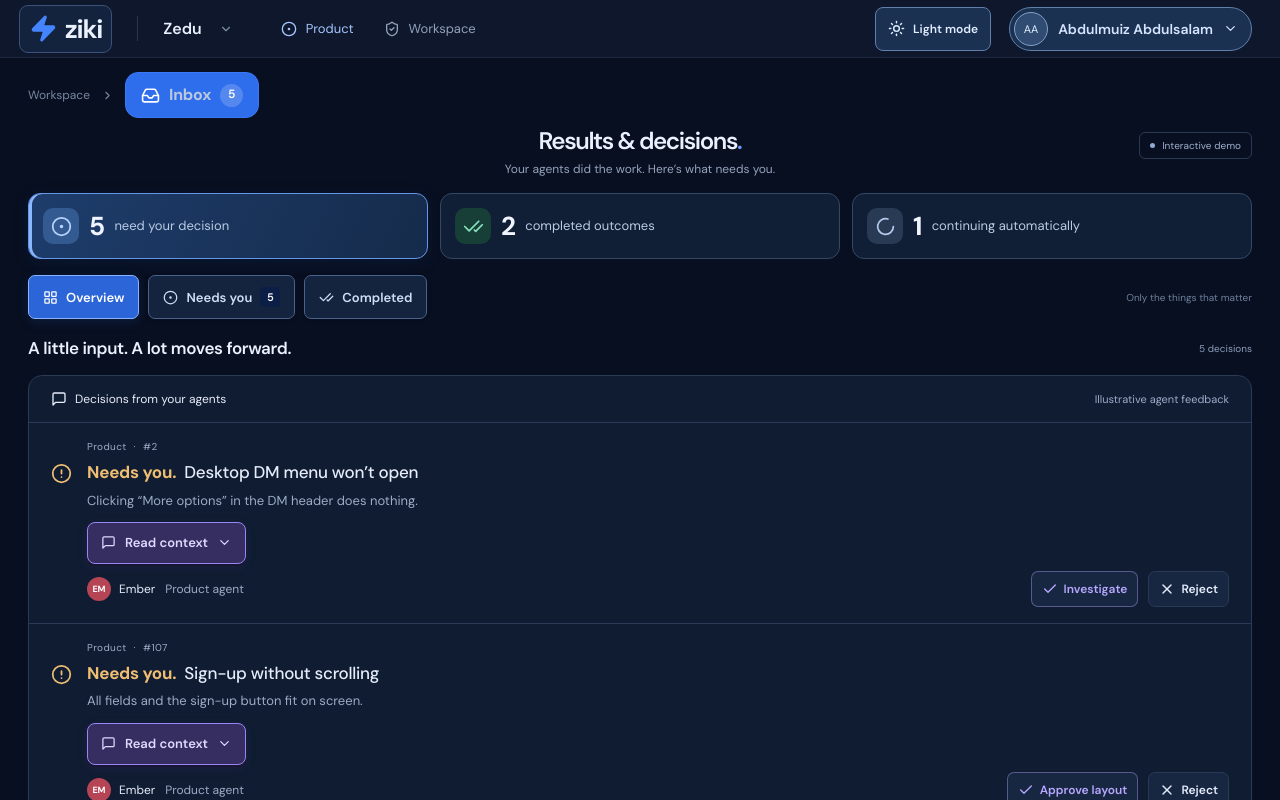
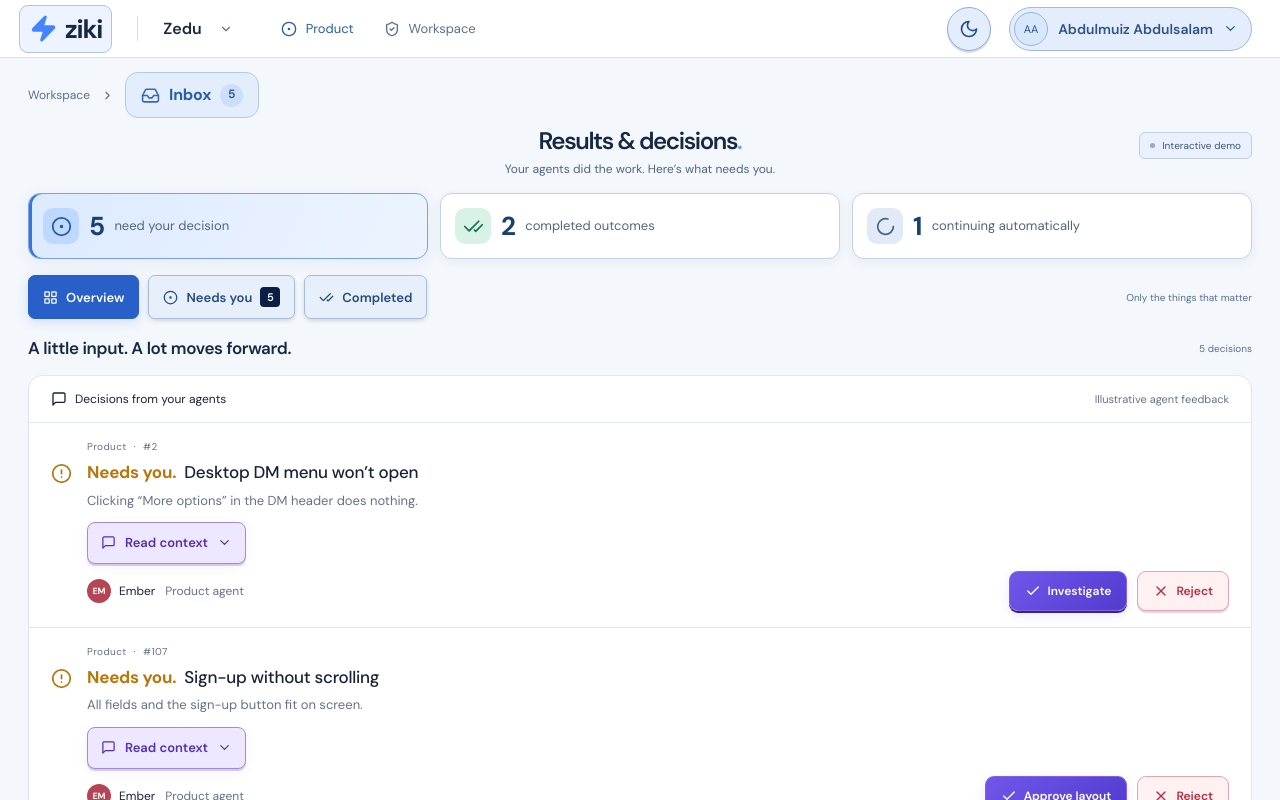
Before and after one commit to Iampeace001/ziki-inbox, a React (Vite) app: page / in a window 1280 px wide. Shown: the top 800 px of the page. Built offline with nearby package versions, Linux system fonts and the light colour scheme.

Commit message:
make light the default mode, and reduce the vote size, also styles the reject and approve button

```diff
--- a/index.html
+++ b/index.html
@@ -1,5 +1,5 @@
 <!doctype html>
-<html lang="en" data-theme="dark"><head><meta charset="UTF-8"/><meta name="viewport" content="width=device-width, initial-scale=1.0"/><meta name="theme-color" content="#080f20"/><link rel="icon" href="/favicon.ico?v=2" sizes="any"/>
+<html lang="en" data-theme="light"><head><meta charset="UTF-8"/><meta name="viewport" content="width=device-width, initial-scale=1.0"/><meta name="theme-color" content="#f4f7fc"/><link rel="icon" href="/favicon.ico?v=2" sizes="any"/>
 <link rel="icon" type="image/png" sizes="32x32" href="/favicon-32x32.png?v=2"/>
 <link rel="icon" type="image/svg+xml" sizes="any" href="/favicon.svg?v=2"/>
-<link rel="apple-touch-icon" sizes="180x180" href="/apple-touch-icon.png?v=2"/><meta name="description" content="Ziki Results & Decisions — see what your agents delivered and where they need you."/><title>Results & decisions · Ziki</title><script>try{if(localStorage.getItem('ziki-theme')==='light'||(localStorage.getItem('ziki-theme')==='system'&&!window.matchMedia('(prefers-color-scheme: dark)').matches)){document.documentElement.dataset.theme='light';document.querySelector('meta[name="theme-color"]').content='#f4f7fc';}}catch{}</script></head><body><div id="root"></div><script type="module" src="/src/main.tsx"></script></body></html>
+<link rel="apple-touch-icon" sizes="180x180" href="/apple-touch-icon.png?v=2"/><meta name="description" content="Ziki Results & Decisions — see what your agents delivered and where they need you."/><title>Results & decisions · Ziki</title><script>try{const saved=localStorage.getItem('ziki-theme');if(saved==='dark'||(saved==='system'&&window.matchMedia('(prefers-color-scheme: dark)').matches)){document.documentElement.dataset.theme='dark';document.querySelector('meta[name="theme-color"]').content='#080f20';}}catch{}</script></head><body><div id="root"></div><script type="module" src="/src/main.tsx"></script></body></html>
--- a/src/App.tsx
+++ b/src/App.tsx
@@ -51,7 +51,7 @@ export default function App() {
   if (signedOut) return <div className="demo-signout"><Brand/><h1>You’re signed out of the demo.</h1><p>Your saved tasks and photo stay in this browser. No Ziki account was signed out.</p><button className="button primary" onClick={() => setSignedOut(false)}>Return to demo <ArrowRight size={16}/></button></div>;
 
   return <div className="app">
-    <header className="topbar"><div className="topbar-inner"><Brand/><span className="nav-divider"/><span className="workspace">Zedu <ChevronDown size={14}/></span><nav className="main-nav" aria-label="Workspace"><span className="active"><CircleDot size={16}/> Product</span><span><ShieldCheck size={16}/> Workspace</span></nav><div className="account"><button type="button" className="theme-toggle" onClick={toggleTheme} aria-label={`Switch to ${theme === 'dark' ? 'light' : 'dark'} mode`}>{theme === 'dark' ? <Sun size={17}/> : <Moon size={17}/>}<span>{theme === 'dark' ? 'Light mode' : 'Dark mode'}</span></button><ProfileMenu mode={mode} onSelectTheme={setMode} records={records} onNotify={setToast} onSignOut={() => setSignedOut(true)}/></div></div></header>
+    <header className="topbar"><div className="topbar-inner"><Brand/><span className="nav-divider"/><span className="workspace">Zedu <ChevronDown size={14}/></span><nav className="main-nav" aria-label="Workspace"><span className="active"><CircleDot size={16}/> Product</span><span><ShieldCheck size={16}/> Workspace</span></nav><div className="account"><button type="button" className="theme-toggle theme-icon-toggle" onClick={toggleTheme} aria-label={`Switch to ${theme === 'dark' ? 'light' : 'dark'} mode`}>{theme === 'dark' ? <Sun size={20} aria-hidden="true"/> : <Moon size={20} aria-hidden="true"/>}</button><ProfileMenu mode={mode} onSelectTheme={setMode} records={records} onNotify={setToast} onSignOut={() => setSignedOut(true)}/></div></div></header>
     <main>
       <div className="inbox-heading"><div className="breadcrumbs"><span>Workspace</span><ChevronRight size={13}/><span className="inbox-label" aria-current="page"><Inbox size={21} aria-hidden="true"/><span>Inbox</span><span className="inbox-attention-count" aria-label={`${pending.length} tasks need your attention`} aria-live="polite" aria-atomic="true">{pending.length}</span></span></div>
       <div className="page-heading"><div><div className="eyebrow"><span className="live-dot"/> YOUR AGENTS, AT A GLANCE</div><h1>Results &amp; decisions<span className="heading-dot">.</span></h1><p>{pending.length > 0 ? 'Your agents did the work. Here’s what needs you.' : 'You’re all caught up. Your agents will take it from here.'}</p></div><span className="demo-badge"><span/> Interactive demo</span></div></div>
--- a/src/attention-feed.css
+++ b/src/attention-feed.css
@@ -168,3 +168,37 @@
 .context-footer>div{gap:6px}
 .context-footer button{padding:8px 10px}
 @media(max-width:680px){.context-dialog{width:calc(100vw - 32px);max-width:440px;max-height:80dvh}.context-header{padding:14px 15px 11px}.context-scroll{padding:0 15px}.context-footer .context-request{min-height:28px;padding:4px}}
+
+.context-vote-summary{width:360px;max-width:100%;margin-inline:auto}
+.context-vote-summary .vote-chart-layout{gap:14px}
+.context-vote-summary .vote-chart-legend>div{grid-template-columns:17px 1fr auto 34px;gap:7px}
+@media(max-width:380px){.context-vote-summary .vote-chart-legend>div{grid-template-columns:16px 1fr auto}.context-vote-summary .vote-chart-legend small{grid-column:2/4}}
+
+.context-vote-summary{width:100%;max-width:none;padding:10px 8px 9px}
+.context-vote-summary .vote-totals{margin-bottom:10px;padding-inline:3px}
+.context-vote-summary .vote-balance{height:4px;gap:3px;border-radius:3px}
+.context-vote-summary .vote-balance>span{border-radius:3px}
+@media(max-width:380px){.context-vote-summary{padding:10px 7px 8px}.context-vote-summary .vote-totals small{display:inline}}
+
+.context-vote-summary{background:transparent;border:0;border-radius:0;padding:0;box-shadow:none}
+.context-vote-summary .vote-totals{margin-bottom:8px;padding:0;gap:10px}
+.context-vote-summary .vote-totals>span{font-size:11px;gap:4px}
+.context-vote-summary .vote-totals svg{width:14px;height:14px}
+.context-vote-summary .vote-totals strong{font-size:14px;font-weight:600}
+.context-vote-summary .vote-totals small{font-size:10px}
+.context-vote-summary .vote-balance{height:3px;gap:2px}
+@media(max-width:380px){.context-vote-summary{padding:0}}
+
+/* Consistent, prominent decision actions in the feed and context window. */
+.feed-decision-actions button,.context-footer button{min-height:40px;padding:9px 15px;border-radius:9px;font-size:12px;font-weight:600;gap:7px;transition:background .18s,border-color .18s,box-shadow .18s,transform .18s}
+.feed-decision-actions .feed-approve,.context-footer .context-approve{background:linear-gradient(135deg,#7761f1,#5843d6);color:#fff;border:1px solid #a394ff;box-shadow:0 2px 0 #352678,0 4px 12px #5c43d525}
+.feed-decision-actions .feed-approve:hover,.context-footer .context-approve:hover{background:linear-gradient(135deg,#8b77ff,#6a54ed);border-color:#d3c9ff;box-shadow:0 3px 0 #42318e,0 6px 18px #7955f540;transform:translateY(-1px)}
+.feed-decision-actions .feed-reject,.context-footer .context-reject{background:#37222e;color:#ffb3b6;border:1px solid #92515f;box-shadow:0 2px 0 #20131e}
+.feed-decision-actions .feed-reject:hover,.context-footer .context-reject:hover{background:#532b3b;color:#ffe1e2;border-color:#e08a96;box-shadow:0 3px 0 #301923,0 5px 14px #d54c6820;transform:translateY(-1px)}
+[data-theme="light"] .feed-decision-actions .feed-approve,[data-theme="light"] .context-footer .context-approve{background:linear-gradient(135deg,#7057ea,#543bd0);color:#fff;border-color:#7d63e7;box-shadow:0 2px 0 #38258a,0 4px 12px #6042cf20}
+[data-theme="light"] .feed-decision-actions .feed-approve:hover,[data-theme="light"] .context-footer .context-approve:hover{background:linear-gradient(135deg,#8067f4,#6248dd);border-color:#a58dee;box-shadow:0 3px 0 #46319c,0 6px 18px #6042cf30}
+[data-theme="light"] .feed-decision-actions .feed-reject,[data-theme="light"] .context-footer .context-reject{background:#fff1f1;color:#b53044;border-color:#e2a4ae;box-shadow:0 2px 0 #efd2d7}
+[data-theme="light"] .feed-decision-actions .feed-reject:hover,[data-theme="light"] .context-footer .context-reject:hover{background:#ffe1e5;color:#9a2134;border-color:#cd6f80;box-shadow:0 3px 0 #e8bac4,0 5px 12px #bd3e5714}
+.feed-decision-actions button:focus-visible,.context-footer button:focus-visible{outline:3px solid var(--feed-accent);outline-offset:4px}
+.feed-decision-actions button:active,.context-footer button:active{transform:translateY(1px)}
+@media(max-width:680px){.feed-decision-actions button,.context-footer button{min-height:44px;padding:10px 13px}.context-footer .context-request{min-height:32px;padding:5px 9px}}
--- a/src/styles.css
+++ b/src/styles.css
@@ -347,4 +347,5 @@
 .proposal-source:hover{background:#2b4b78;border-color:#a2c3f5;color:#fff}
 [data-theme="light"] .proposal-source{background:#e7effc;border-color:#97b3dd;color:#2355a0}
 [data-theme="light"] .proposal-source:hover{background:#d3e3fc;border-color:#5480c2}
+.theme-toggle.theme-icon-toggle{display:inline-flex;align-items:center;justify-content:center;width:44px;height:44px;min-width:44px;padding:10px;border-radius:50%;flex-shrink:0}
 @media(prefers-reduced-motion:reduce){*,*::before,*::after{transition:none!important;scroll-behavior:auto!important}}
--- a/src/useTheme.ts
+++ b/src/useTheme.ts
@@ -4,7 +4,7 @@ export type ThemeMode = 'system' | 'light' | 'dark';
 
 export function useTheme() {
   const [mode, setMode] = useState<ThemeMode>(() => {
-    try { const saved = localStorage.getItem('ziki-theme'); return saved === 'light' || saved === 'system' ? saved : 'dark'; } catch { return 'dark'; }
+    try { const saved = localStorage.getItem('ziki-theme'); return saved === 'dark' || saved === 'system' ? saved : 'light'; } catch { return 'light'; }
   });
   const [systemDark, setSystemDark] = useState(() => window.matchMedia('(prefers-color-scheme: dark)').matches);
   const theme = mode === 'system' ? (systemDark ? 'dark' : 'light') : mode;
```
Also changed, not shown: src/AttentionFeed.tsx (+1 -1 lines).
